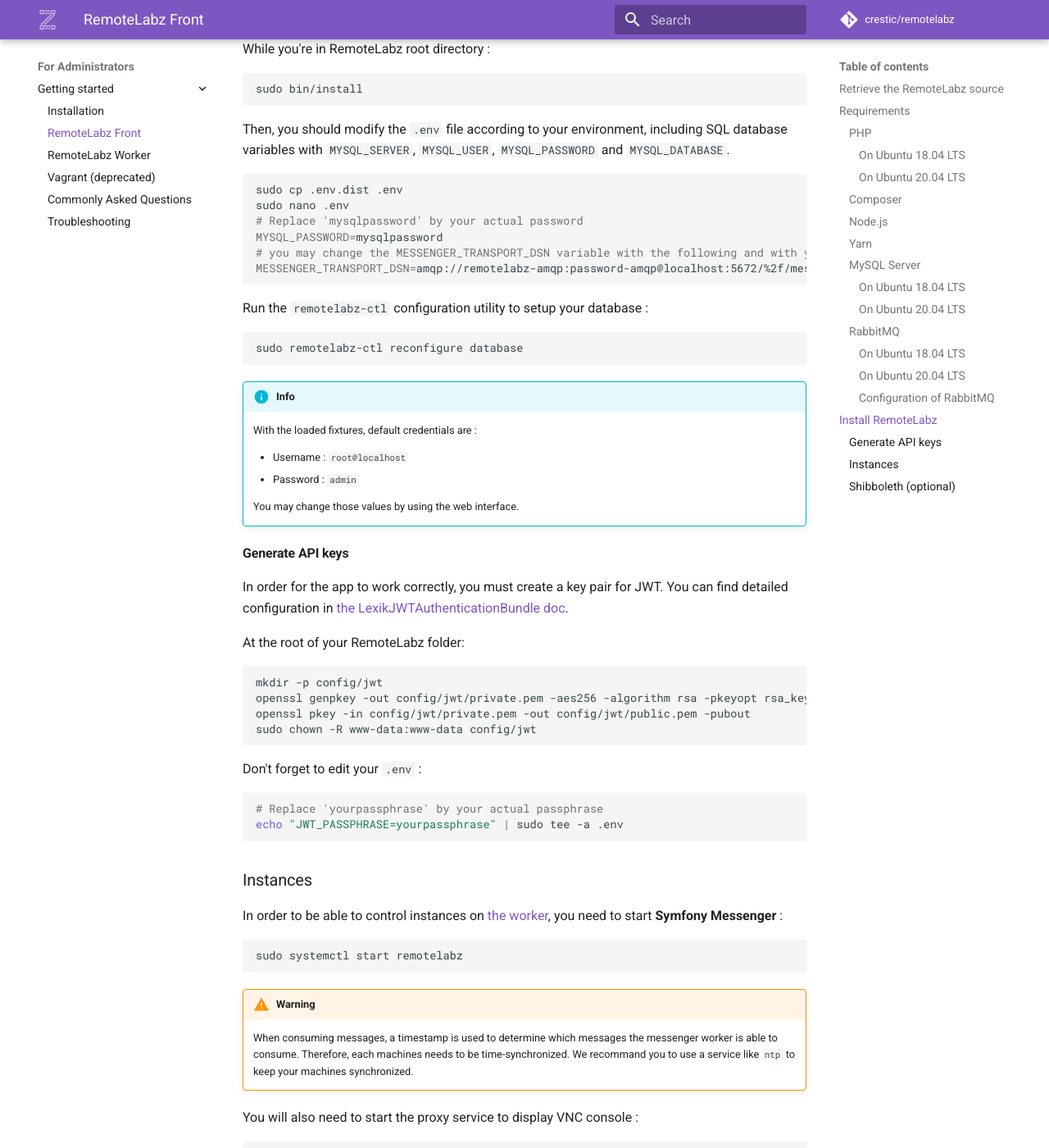
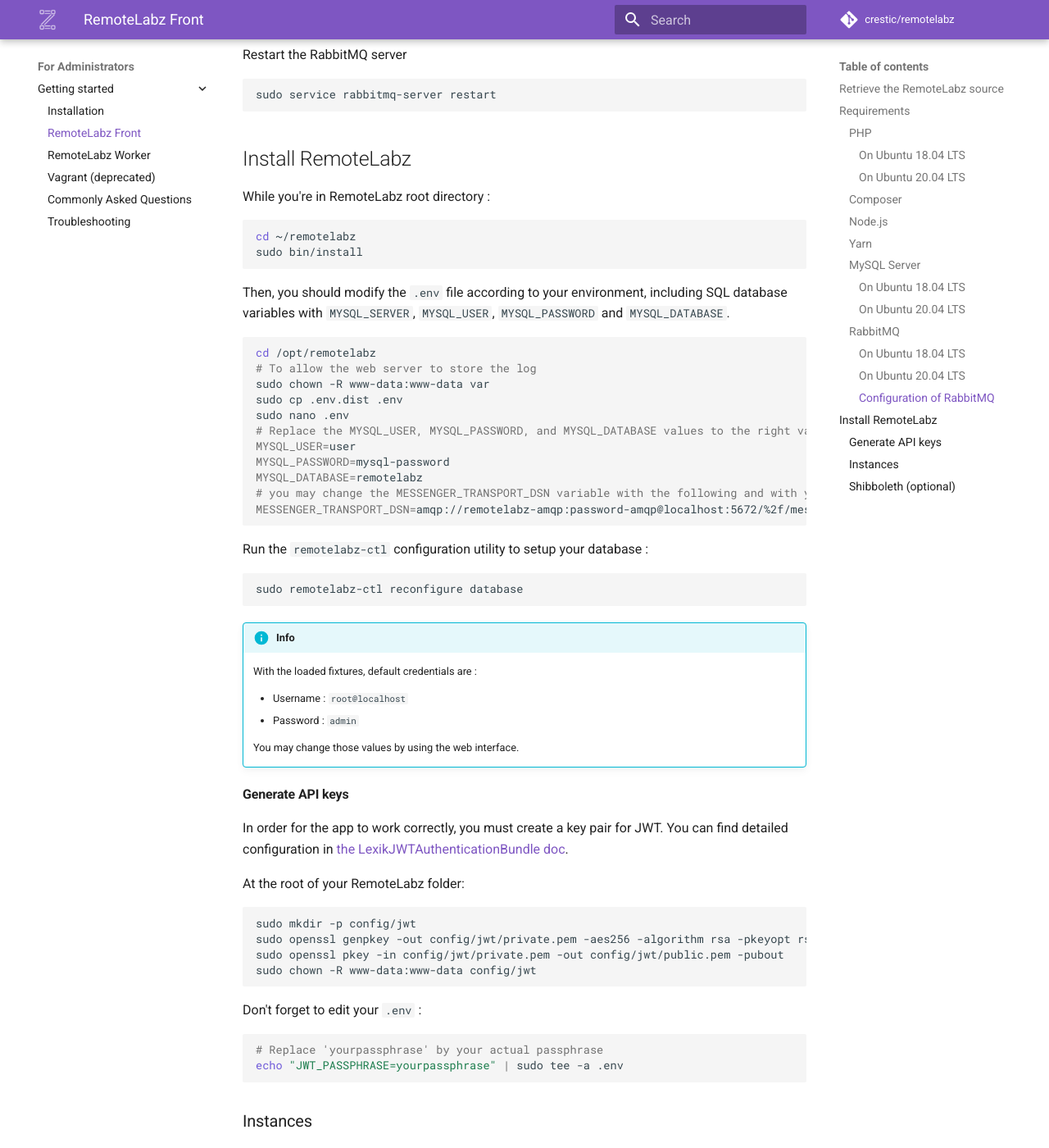
Before and after one commit to remotelabz/remotelabz-docs, an MkDocs documentation site: the page built from docs/administrators/getting-started/ubuntu-front.md, in a window 1280 px wide and 1400 px high, scrolled down 2656 px. Shown: the whole window at 82% size. Built offline with MkDocs 1.6.1 and Material for MkDocs 9.7.7, drawn with Linux system fonts in a browser that asks for light colours; some of the changed text lies outside the part shown.

Commit message:
Front doc updated

````diff
--- a/docs/administrators/getting-started/ubuntu-front.md
+++ b/docs/administrators/getting-started/ubuntu-front.md
@@ -57,10 +57,10 @@ Forthcoming
 
 #### On Ubuntu 20.04 LTS
 ``` bash
-sudo apt-get install mysql-server
+sudo apt-get install -y mysql-server
 sudo mysql_secure_installation
 sudo mysql -u root -p
-CREATE USER 'user'@'localhost' IDENTIFIED WITH mysql_native_password BY 'password';
+CREATE USER 'user'@'localhost' IDENTIFIED WITH mysql_native_password BY 'mysql-password';
 CREATE DATABASE remotelabz;
 GRANT ALL ON remotelabz.* TO 'user'@'localhost';
 FLUSH PRIVILEGES;
@@ -68,18 +68,25 @@ EXIT;
 ```
 Choose a secure password to your MySQL server and you have to disable the remote access to your mysql server.
 
+!!! info
+    If you need to activate the remote access to your MySQL, you have to create a user like this :
+    ``` bash
+    CREATE USER 'user'@'%' IDENTIFIED WITH mysql_native_password BY 'mysql-password';
+    GRANT ALL ON remotelabz.* TO 'user'@'%';
+    FLUSH PRIVILEGES;
+    ```
 ### RabbitMQ
 
 To use RabbitMQ as messaging backend, you need the **php-amqp** extension :
 
 #### On Ubuntu 18.04 LTS
 ```bash
-sudo apt-get install rabbitmq-server php7.3-amqp
+sudo apt-get install -y rabbitmq-server php7.3-amqp
 ```
 
 #### On Ubuntu 20.04 LTS
 ```bash
-sudo apt-get install rabbitmq-server php-amqp
+sudo apt-get install -y rabbitmq-server php-amqp
 ```
 
 #### Configuration of RabbitMQ
@@ -98,16 +105,22 @@ sudo service rabbitmq-server restart
 While you're in RemoteLabz root directory :
 
 ``` bash
+cd ~/remotelabz
 sudo bin/install
 ```
 
 Then, you should modify the `.env` file according to your environment, including SQL database variables with `MYSQL_SERVER`, `MYSQL_USER`, `MYSQL_PASSWORD` and `MYSQL_DATABASE`.
 
 ``` bash
+cd /opt/remotelabz
+# To allow the web server to store the log
+sudo chown -R www-data:www-data var
 sudo cp .env.dist .env
 sudo nano .env
-# Replace 'mysqlpassword' by your actual password
-MYSQL_PASSWORD=mysqlpassword
+# Replace the MYSQL_USER, MYSQL_PASSWORD, and MYSQL_DATABASE values to the right value
+MYSQL_USER=user
+MYSQL_PASSWORD=mysql-password
+MYSQL_DATABASE=remotelabz
 # you may change the MESSENGER_TRANSPORT_DSN variable with the following and with your credentials and server location
 MESSENGER_TRANSPORT_DSN=amqp://remotelabz-amqp:password-amqp@localhost:5672/%2f/messages
 ```
@@ -133,9 +146,9 @@ In order for the app to work correctly, you must create a key pair for JWT. You
 At the root of your RemoteLabz folder:
 
 ```bash
-mkdir -p config/jwt
-openssl genpkey -out config/jwt/private.pem -aes256 -algorithm rsa -pkeyopt rsa_keygen_bits:4096
-openssl pkey -in config/jwt/private.pem -out config/jwt/public.pem -pubout
+sudo mkdir -p config/jwt
+sudo openssl genpkey -out config/jwt/private.pem -aes256 -algorithm rsa -pkeyopt rsa_keygen_bits:4096
+sudo openssl pkey -in config/jwt/private.pem -out config/jwt/public.pem -pubout
 sudo chown -R www-data:www-data config/jwt
 ```
 
````
Also changed, not shown: other parts of docs/administrators/getting-started/ubuntu-front.md (+2 -2 lines).
